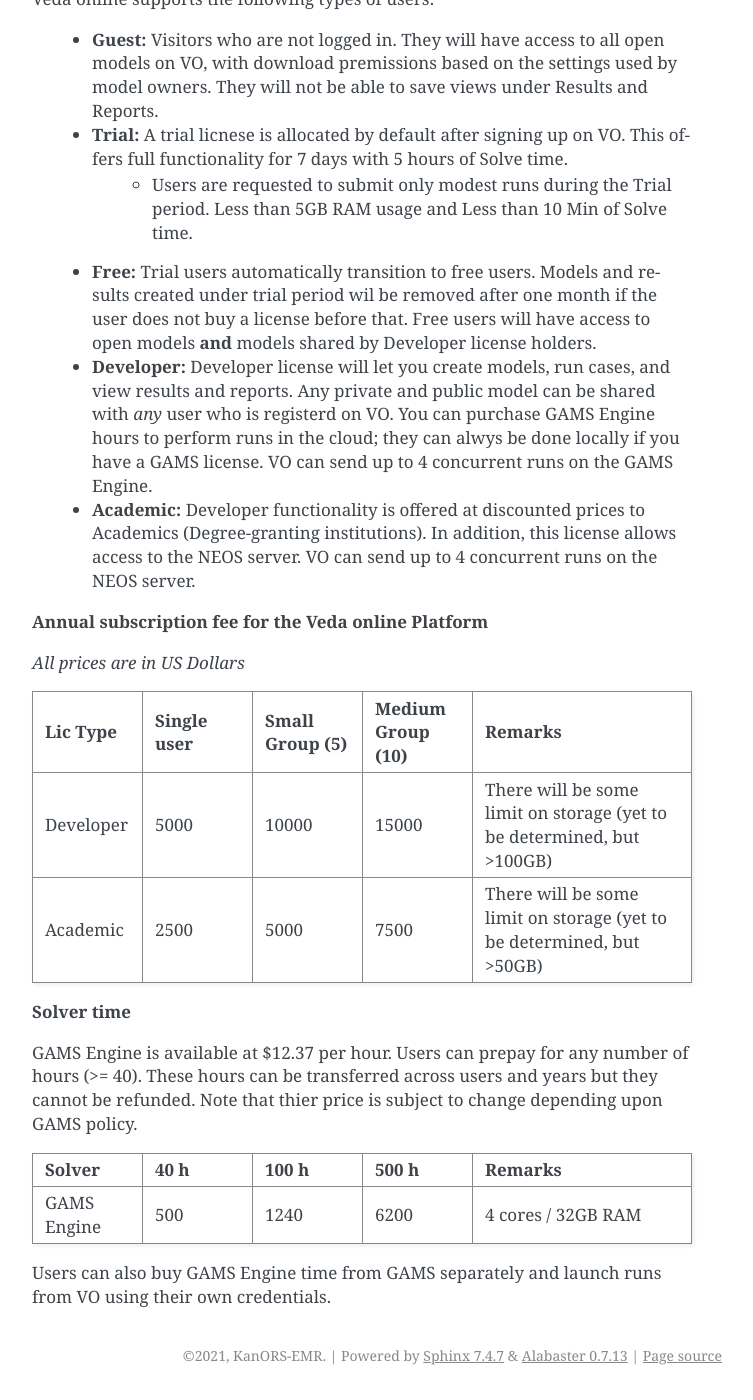
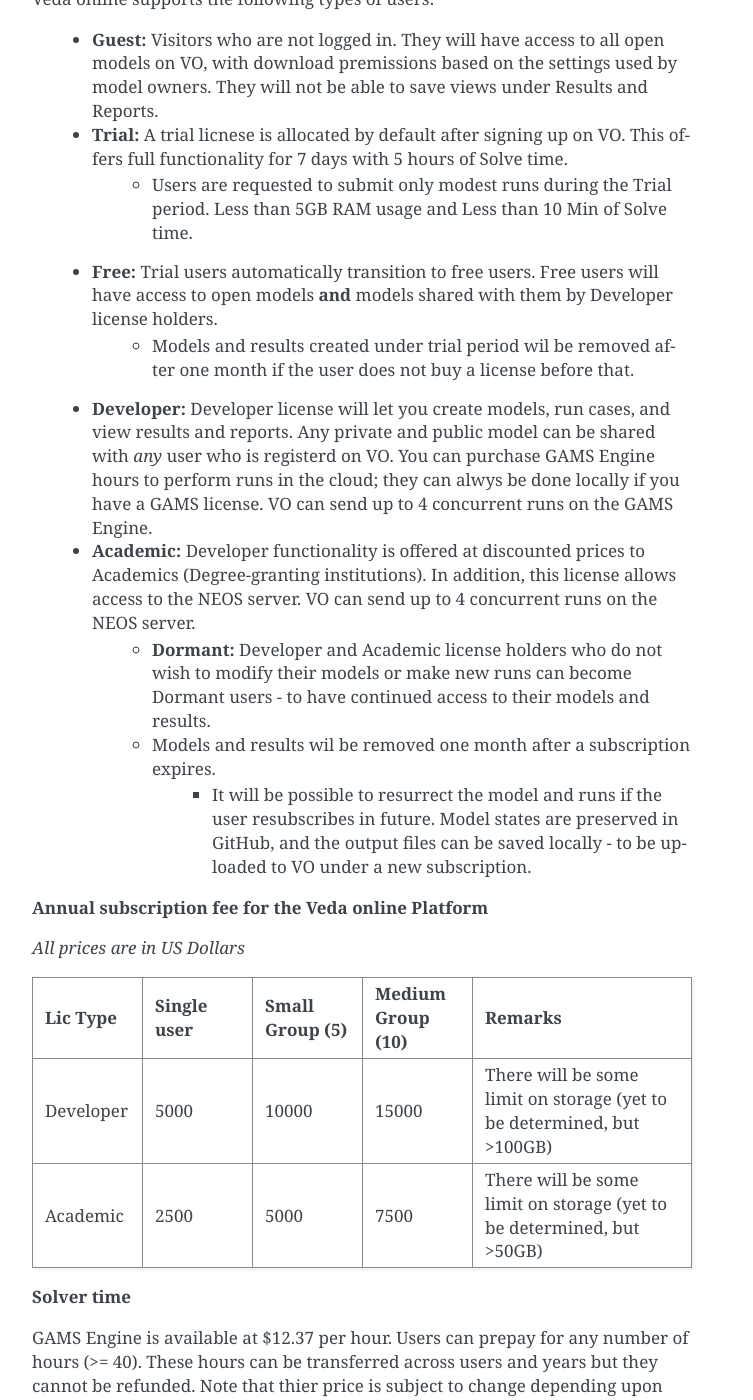
Before and after one commit to kanors-emr/VedaOnline-documentation, a Sphinx documentation site: the page built from source/pages/introduction.rst, in a window 1280 px wide and 1400 px high, scrolled down 4525 px. Shown: the whole window, without its empty margins (388-1141 px from the left). Built offline with Sphinx 7.4.7, drawn with Linux system fonts in a browser that asks for light colours.

Commit message:
adding dormant user

```diff
--- a/source/pages/introduction.rst
+++ b/source/pages/introduction.rst
@@ -90,9 +90,13 @@ Veda online supports the following types of users:
     * **Guest:** Visitors who are not logged in. They will have access to all open models on VO, with download premissions based on the settings used by model owners. They will not be able to save views under Results and Reports.
     * **Trial:** A trial licnese is allocated by default after signing up on VO. This offers full functionality for 7 days with 5 hours of Solve time.
         * Users are requested to submit only modest runs during the Trial period. Less than 5GB RAM usage and Less than 10 Min of Solve time.
-    * **Free:** Trial users automatically transition to free users. Models and results created under trial period wil be removed after one month if the user does not buy a license before that. Free users will have access to open models **and** models shared by Developer license holders.
+    * **Free:** Trial users automatically transition to free users. Free users will have access to open models **and** models shared with them by Developer license holders.
+        * Models and results created under trial period wil be removed after one month if the user does not buy a license before that.
     * **Developer:** Developer license will let you create models, run cases, and view results and reports. Any private and public model can be shared with *any* user who is registerd on VO. You can purchase GAMS Engine hours to perform runs in the cloud; they can alwys be done locally if you have a GAMS license. VO can send up to 4 concurrent runs on the GAMS Engine.
     * **Academic:** Developer functionality is offered at discounted prices to Academics (Degree-granting institutions). In addition, this license allows access to the NEOS server. VO can send up to 4 concurrent runs on the NEOS server.
+        * **Dormant:** Developer and Academic license holders who do not wish to modify their models or make new runs can become Dormant users - to have continued access to their models and results.
+        * Models and results wil be removed one month after a subscription expires.
+            * It will be possible to resurrect the model and runs if the user resubscribes in future. Model states are preserved in GitHub, and the output files can be saved locally - to be uploaded to VO under a new subscription.
 
 **Annual subscription fee for the Veda online Platform**
 
```
